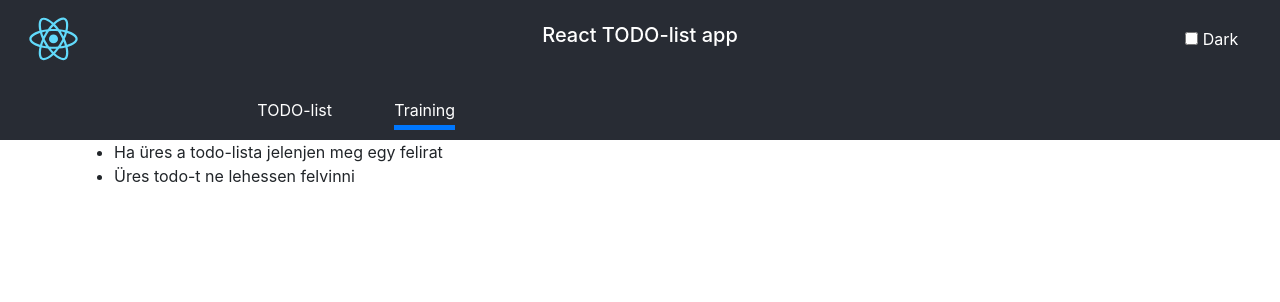
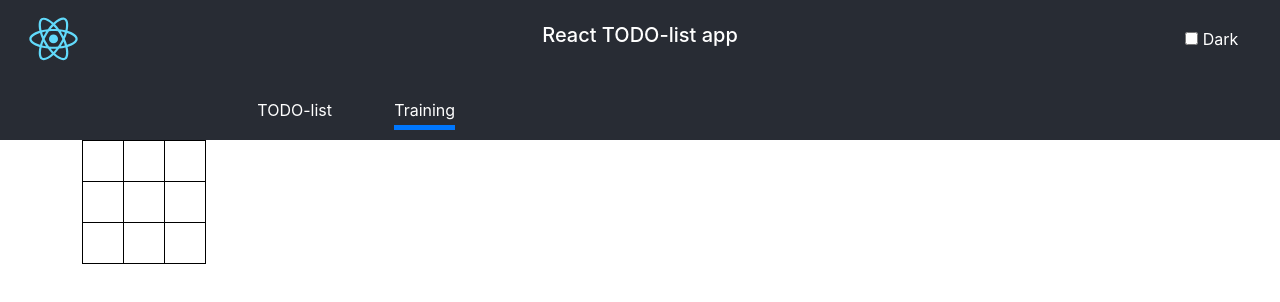
Before and after one commit to Herbertusz/react-todolist, a React (Create React App) app: page /training in a window 1280 px wide. Shown: the top 302 px of the page. Built offline with nearby package versions, Linux system fonts and the light colour scheme.

Commit message:
Tic tac toe

```diff
--- a/src/components/todo-list/add-todo/add-todo.jsx
+++ b/src/components/todo-list/add-todo/add-todo.jsx
@@ -12,7 +12,9 @@ const AddTodo = function(props) {
   const [text, setText] = useState('');
 
   const addText = () => {
-    props.addItem(text);
+    if (text.trim().length > 0) {
+      props.addItem(text);
+    }
     setText('');
   };
 
--- a/src/components/todo-list/todo-list.jsx
+++ b/src/components/todo-list/todo-list.jsx
@@ -50,6 +50,9 @@ const TodoList = function() {
   return (
     <div className={styles.listContainer}>
       <ul className={styles.list}>
+        {!list.length &&
+          <li>Nothing todo</li>
+        }
         <Loop forEach={list}>
           {item => (
             <TodoListItem key={item.id} {...item} onToggle={toggleDone} deleteItem={deleteItem} />
--- a/src/components/training/training.jsx
+++ b/src/components/training/training.jsx
@@ -1,12 +1,77 @@
+import React, { useState } from 'react';
+import styles from './training.module.scss';
+
 const Training = function() {
 
+  const [player, setPlayer] = useState('X');
+  const [board, setBoard] = useState(Array(9).fill(null));
+  const [winner, setWinner] = useState(null);
+
+  const setSign = function (index) {
+    if (!board[index]) {
+      // event.target.innerHTML = player;
+      const newBoard = [...board];
+      newBoard[index] = player;
+      setBoard(newBoard);
+      setPlayer(player === 'X' ? 'O' : 'X');
+      setWinner(getWinner(newBoard));
+    }
+  };
+
+  const getWinner = function(currentBoard) {
+    let result = null;
+    const combinations = [
+      [0, 1, 2],
+      [3, 4, 5],
+      [6, 7, 8],
+      [0, 3, 6],
+      [1, 4, 7],
+      [2, 5, 8],
+      [0, 4, 8],
+      [2, 4, 6],
+    ];
+    combinations.some(combination => {
+      const allX = combination.every(index => currentBoard[index] === 'X');
+      const allO = combination.every(index => currentBoard[index] === 'O');
+      if (allX) {
+        result = "X";
+      }
+      if (allO) {
+        result = "O";
+      }
+      return allX || allO;
+    });
+    console.log(result);
+    return result;
+  }
+
   return (
-    <ul>
-      <li>Ha üres a todo-lista jelenjen meg egy felirat</li>
-      <li>Üres todo-t ne lehessen felvinni</li>
-    </ul>
+    <React.Fragment>
+      <table className={styles.table}>
+        <tbody>
+          <tr>
+            <td onClick={() => setSign(0)}>{board[0]}</td>
+            <td onClick={() => setSign(1)}>{board[1]}</td>
+            <td onClick={() => setSign(2)}>{board[2]}</td>
+          </tr>
+          <tr>
+            <td onClick={() => setSign(3)}>{board[3]}</td>
+            <td onClick={() => setSign(4)}>{board[4]}</td>
+            <td onClick={() => setSign(5)}>{board[5]}</td>
+          </tr>
+          <tr>
+            <td onClick={() => setSign(6)}>{board[6]}</td>
+            <td onClick={() => setSign(7)}>{board[7]}</td>
+            <td onClick={() => setSign(8)}>{board[8]}</td>
+          </tr>
+        </tbody>
+      </table>
+
+      {winner &&
+        <div>Nyertes: {winner}</div>
+      }
+    </React.Fragment>
   );
-
 };
 
 export default Training;
--- a/src/components/training/training.module.scss
+++ b/src/components/training/training.module.scss
@@ -1 +1,10 @@
 @import 'styles/variables';
+
+.table{
+    border: 1px solid black;
+
+    td{
+        border: 1px solid black;
+        padding: 20px;
+    }
+}
```
